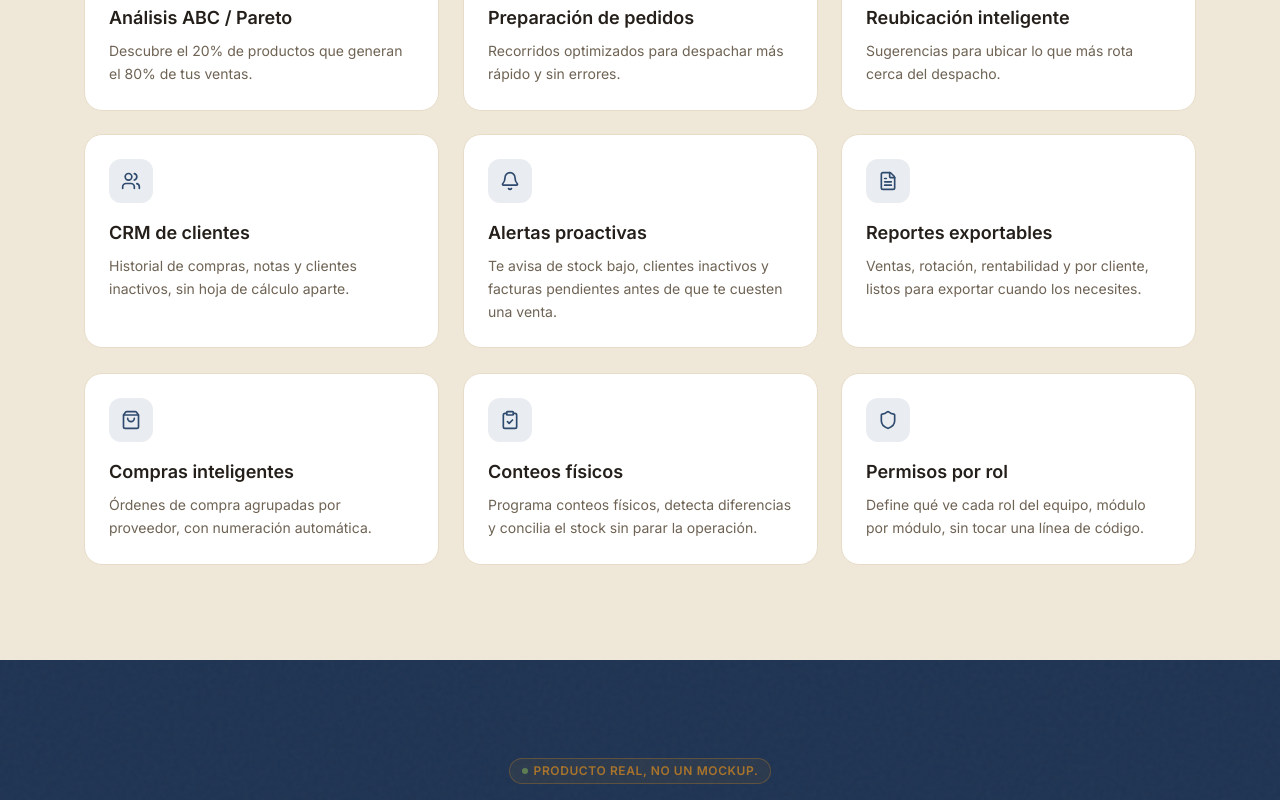
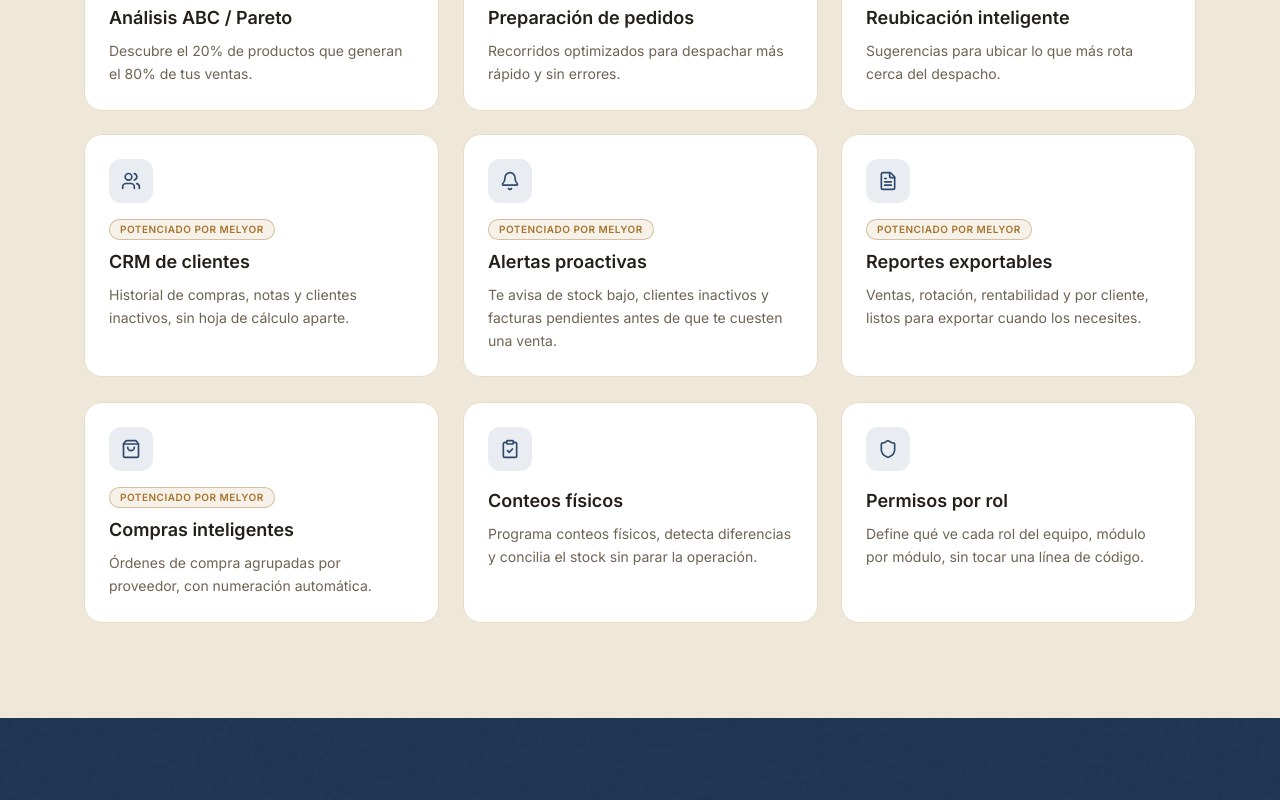
Before and after one commit to juandi-blip/aureo-landing, a Next.js app: page / in a window 1280 px wide. Shown: the part 5100-5900 px from the top of the page. Built offline with nearby package versions, Linux system fonts and the light colour scheme; no server answers.

Commit message:
feat: add Potenciado por Melyor badge to module cards Melyor actually powers

```diff
--- a/components/ModuleCard.tsx
+++ b/components/ModuleCard.tsx
@@ -70,6 +70,11 @@ export function ModuleCard({ module }: { module: Module }) {
       >
         <Icon aria-hidden className="h-5 w-5 text-[var(--primary)] transition-colors group-hover:text-[var(--bronze)]" />
       </motion.div>
+      {module.melyorPowered && (
+        <span className="mb-2 inline-flex w-fit items-center gap-1.5 rounded-full border border-[var(--bronze)]/40 bg-[var(--bronze)]/10 px-2.5 py-0.5 text-[10px] font-semibold uppercase tracking-wider text-[var(--bronze)]">
+          Potenciado por Melyor
+        </span>
+      )}
       <h3 className="text-lg font-semibold text-[var(--text-primary)]">
         {module.titulo}
       </h3>
```
